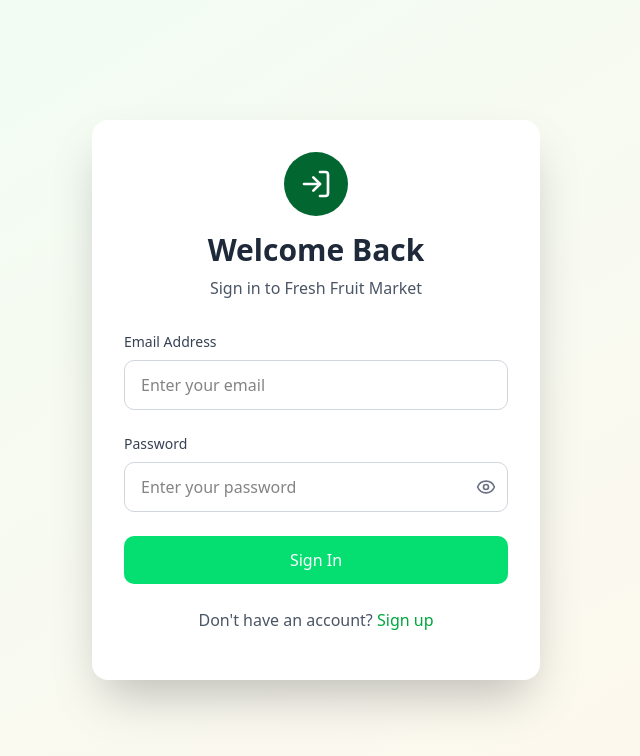
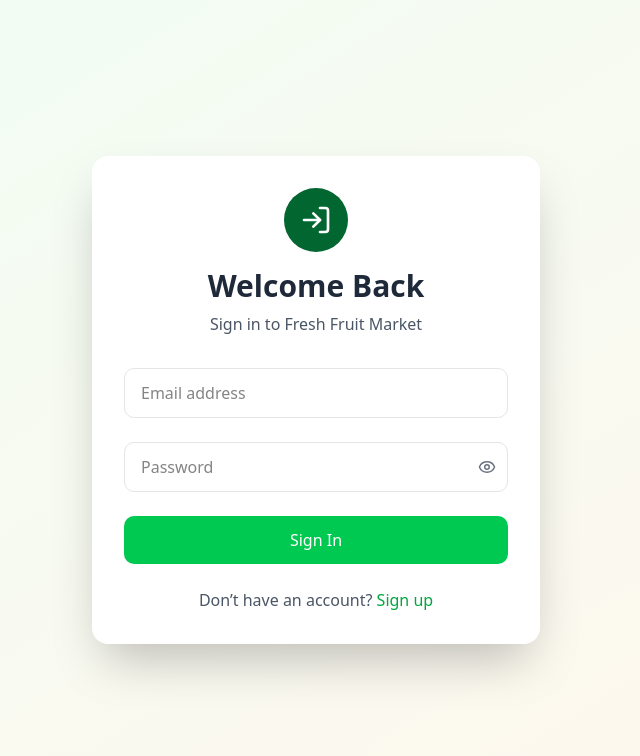
Before and after one commit to dodoododo/pbl4-freshfruit-smart-scale-frontend, a React (Vite) app: page / in a window 1280 px wide. Shown: the top 756 px of the page, without its empty margins (324-964 px from the left). Built offline with nearby package versions, Linux system fonts and the light colour scheme.

Commit message:
login logic moved to auth-context

```diff
--- a/src/components/Auth/Login.tsx
+++ b/src/components/Auth/Login.tsx
@@ -1,32 +1,35 @@
 import React, { useState } from 'react';
 import { LogIn, Eye, EyeOff } from 'lucide-react';
-import { useAuth } from '../../context/AuthContext.jsx';
+import { useAuth } from '../../context/AuthContext';
 
 interface LoginProps {
   onToggleMode: () => void;
 }
 
 const Login: React.FC<LoginProps> = ({ onToggleMode }) => {
+  const { login } = useAuth();
   const [email, setEmail] = useState('');
   const [password, setPassword] = useState('');
   const [showPassword, setShowPassword] = useState(false);
   const [error, setError] = useState('');
+  const [success, setSuccess] = useState('');
   const [isLoading, setIsLoading] = useState(false);
-  const { login } = useAuth();
 
   const handleSubmit = async (e: React.FormEvent) => {
     e.preventDefault();
+    setError('');
+    setSuccess('');
     setIsLoading(true);
-    setError('');
 
-    setTimeout(() => {
-      const success = login(email, password);
+    const success = await login(email, password);
+    if (success) {
+      setSuccess('Login successful!');
+      setTimeout(() => (window.location.href = '/'), 1500);
+    } else {
+      setError('Invalid email or password');
+    }
 
-      if (!success) {
-        setError('Invalid email or password');
-      }
-      setIsLoading(false);
-    }, 500);
+    setIsLoading(false);
   };
 
   return (
@@ -41,71 +44,29 @@
         </div>
 
         <form onSubmit={handleSubmit} className="space-y-6">
-          <div>
-            <label className="block text-sm font-medium text-gray-700 mb-2">
-              Email Address
-            </label>
-            <input
-              type="email"
-              value={email}
-              onChange={(e) => setEmail(e.target.value)}
-              className="w-full px-4 py-3 border border-gray-300 rounded-lg focus:ring-2 focus:ring-green-500 focus:border-transparent transition-all"
-              placeholder="Enter your email"
-              required
-            />
+          <input type="email" value={email} onChange={e => setEmail(e.target.value)} placeholder="Email address" className="w-full px-4 py-3 border rounded-lg" required />
+          <div className="relative">
+            <input type={showPassword ? 'text' : 'password'} value={password} onChange={e => setPassword(e.target.value)} placeholder="Password" className="w-full px-4 py-3 border rounded-lg pr-10" required />
+            <button type="button" onClick={() => setShowPassword(!showPassword)} className="absolute right-3 top-1/2 transform -translate-y-1/2 text-gray-500">
+              {showPassword ? <EyeOff size={18} /> : <Eye size={18} />}
+            </button>
           </div>
 
-          <div>
-            <label className="block text-sm font-medium text-gray-700 mb-2">
-              Password
-            </label>
-            <div className="relative">
-              <input
-                type={showPassword ? 'text' : 'password'}
-                value={password}
-                onChange={(e) => setPassword(e.target.value)}
-                className="w-full px-4 py-3 border border-gray-300 rounded-lg focus:ring-2 focus:ring-green-500 focus:border-transparent transition-all pr-12"
-                placeholder="Enter your password"
-                required
-              />
-              <button
-                type="button"
-                onClick={() => setShowPassword(!showPassword)}
-                className="absolute right-3 top-1/2 transform -translate-y-1/2 text-gray-500 hover:text-gray-700"
-              >
-                {showPassword ? <EyeOff className="w-5 h-5" /> : <Eye className="w-5 h-5" />}
-              </button>
-            </div>
-          </div>
+          {error && <div className="text-red-600 text-sm">{error}</div>}
+          {success && <div className="text-green-600 text-sm">{success}</div>}
 
-          {error && (
-            <div className="bg-red-50 border border-red-200 text-red-700 px-4 py-3 rounded-lg">
-              {error}
-            </div>
-          )}
-
-          <button
-            type="submit"
-            disabled={isLoading}
-            className="w-full bg-green-400 text-white py-3 px-4 rounded-lg font-medium hover:from-green-600 hover:to-orange-600 focus:ring-2 focus:ring-green-500 focus:ring-offset-2 disabled:opacity-50 transition-all"
-          >
+          <button type="submit" disabled={isLoading} className="w-full bg-green-500 text-white py-3 rounded-lg hover:bg-green-600 transition-all">
             {isLoading ? 'Signing in...' : 'Sign In'}
           </button>
         </form>
 
         <div className="mt-6 text-center">
           <p className="text-gray-600">
-            Don't have an account?{' '}
-            <button
-              onClick={onToggleMode}
-              className="text-green-600 hover:text-green-700 font-medium"
-            >
+            Don’t have an account?{' '}
+            <button onClick={onToggleMode} className="text-green-600 hover:text-green-700 font-medium">
               Sign up
             </button>
           </p>
-        </div>
-
-        <div className="mt-4 text-center">
         </div>
       </div>
     </div>
--- a/src/context/AuthContext.tsx
+++ b/src/context/AuthContext.tsx
@@ -1,5 +1,34 @@
 import React, { createContext, useContext, useState, useEffect } from 'react';
-import type { User, AuthContextType } from '../types/index.ts';
+
+export interface User {
+  id?: string;
+  name?: string;
+  email: string;
+  token?: string;
+  role?: boolean;
+  valid?: boolean;
+}
+
+export interface SignupData {
+  email: string;
+  password: string;
+  name: string;
+  phone: string;
+  address: string;
+  birth: string;
+  gender: boolean;
+  username: string;
+  role: boolean;
+  valid: boolean;
+}
+
+export interface AuthContextType {
+  user: User | null;
+  login: (email: string, password: string) => Promise<boolean>;
+  signup: (data: SignupData) => Promise<boolean>;
+  logout: () => void;
+  isAdmin: boolean;
+}
 
 const AuthContext = createContext<AuthContextType | undefined>(undefined);
 
@@ -14,6 +43,7 @@
 export const AuthProvider: React.FC<{ children: React.ReactNode }> = ({ children }) => {
   const [user, setUser] = useState<User | null>(null);
 
+  // Load user khi reload trang
   useEffect(() => {
     const savedUser = localStorage.getItem('currentUser');
     if (savedUser) {
@@ -21,40 +51,55 @@
     }
   }, []);
 
-  const login = (email: string, password: string): boolean => {
-    const users = JSON.parse(localStorage.getItem('users') || '[]') as User[];
-    const foundUser = users.find(u => u.email === email && u.password === password);
+  // === LOGIN ===
+  const login = async (email: string, password: string): Promise<boolean> => {
+    try {
+      const response = await fetch('https://yoursubdomain.loca.lt/user/login', {
+        method: 'POST',
+        headers: {
+          'Content-Type': 'application/json',
+          accept: 'application/json',
+        },
+        body: JSON.stringify({ email, password }),
+      });
 
-    if (foundUser) {
-      setUser(foundUser);
-      localStorage.setItem('currentUser', JSON.stringify(foundUser));
+      if (!response.ok) return false;
+
+      const data = await response.json();
+      setUser(data);
+      localStorage.setItem('currentUser', JSON.stringify(data));
       return true;
+    } catch (error) {
+      console.error('Login error:', error);
+      return false;
     }
-    return false;
   };
 
-  const signup = (email: string, password: string, name: string): boolean => {
-    const users = JSON.parse(localStorage.getItem('users') || '[]') as User[];
+  // === SIGNUP ===
+  const signup = async (signupData: SignupData): Promise<boolean> => {
+    try {
+      const response = await fetch('https://yoursubdomain.loca.lt/register', {
+        method: 'POST',
+        headers: {
+          'Content-Type': 'application/json',
+          accept: 'application/json',
+        },
+        body: JSON.stringify(signupData),
+      });
 
-    if (users.find(u => u.email === email)) {
-      return false; // User already exists
+      if (!response.ok) return false;
+
+      const data = await response.json();
+      setUser(data);
+      localStorage.setItem('currentUser', JSON.stringify(data));
+      return true;
+    } catch (error) {
+      console.error('Signup error:', error);
+      return false;
     }
-
-    const newUser: User = {
-      id: Date.now().toString(),
-      email,
-      password,
-      name,
-      isAdmin: email === 'admin@freshfruit.com' // First user or specific email is admin
-    };
-
-    users.push(newUser);
-    localStorage.setItem('users', JSON.stringify(users));
-    setUser(newUser);
-    localStorage.setItem('currentUser', JSON.stringify(newUser));
-    return true;
   };
 
+  // === LOGOUT ===
   const logout = () => {
     setUser(null);
     localStorage.removeItem('currentUser');
@@ -65,7 +110,7 @@
     login,
     signup,
     logout,
-    isAdmin: user?.isAdmin || false
+    isAdmin: user?.role === true || false,
   };
 
   return <AuthContext.Provider value={value}>{children}</AuthContext.Provider>;
```
